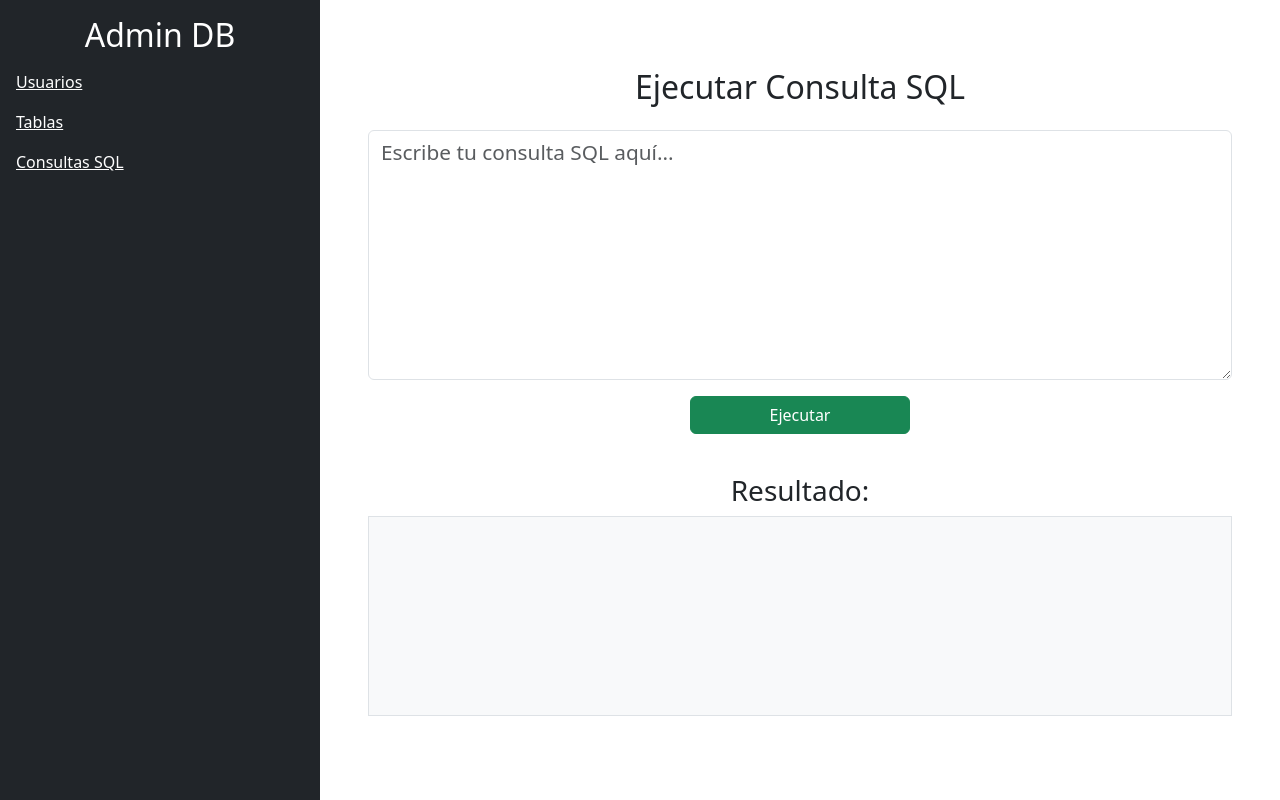
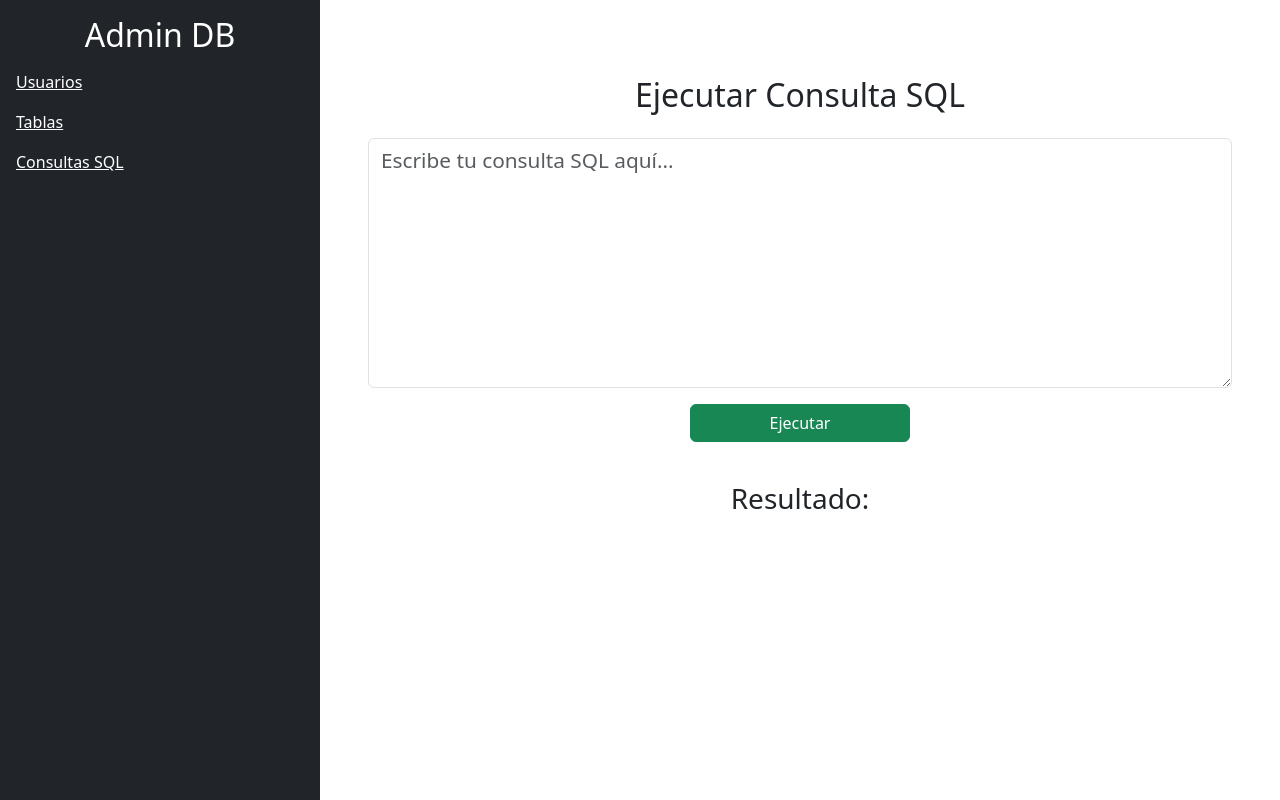
Before and after one commit to MiguelPalomo51/DBProject, an Angular app in the folder frontdb/: page /menuprincipal in a window 1280 px wide. Built offline with nearby package versions, Linux system fonts and the light colour scheme.

Commit message:
agregé una tabla (vacia) la cual se llenara al generar resultados

```diff
--- a/frontdb/src/app/component/menuprincipal/menuprincipal.component.html
+++ b/frontdb/src/app/component/menuprincipal/menuprincipal.component.html
@@ -24,7 +24,11 @@
                     <button class="btn btn-success mb-4" style="width: 220px;" onclick="ejecutarConsulta()">Ejecutar</button>
                 </div>
                 <h3 class="mt-3">Resultado:</h3>
-                <pre id="resultado" class="bg-light p-3 border" style="width: 90%; min-height: 200px; font-size: 1.15rem;"></pre>
+                <div class="table-responsive" style="width: 90%; min-height: 200px;">
+                    <table id="resultado" class="table table-bordered table-striped mb-0" style="font-size: 1.15rem;">
+                        <!-- Aquí se llenarán dinámicamente los encabezados y filas según la consulta -->
+                    </table>
+                </div>
             </div>
         </div>
     </div>
```
